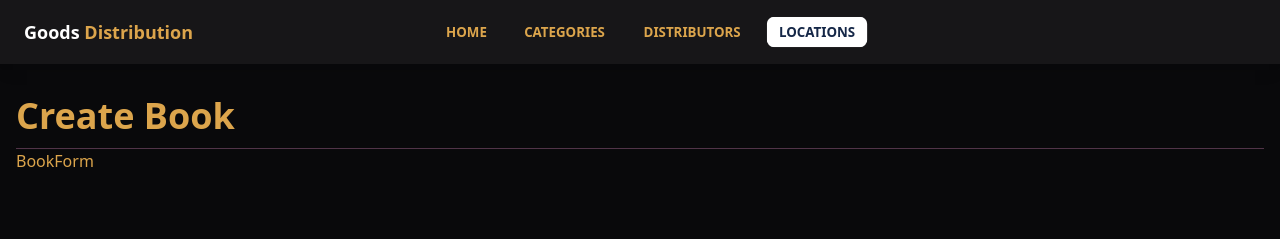
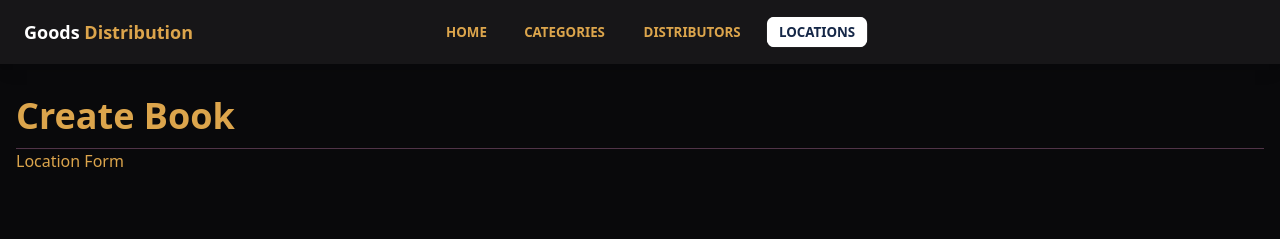
Before and after one commit to MichaelLin12/cheese-hackathon, a React (Vite) app: page /book/create in a window 1280 px wide. Shown: the top 239 px of the page. Built offline with nearby package versions, Linux system fonts and the light colour scheme; what @tailwindcss/typography would draw is missing.

Commit message:
Merge remote-tracking branch 'origin/main' into main

```diff
--- a/src/components/book/Form.jsx
+++ b/src/components/book/Form.jsx
@@ -3,7 +3,7 @@ import React from 'react'
 function BookForm() {
   return (
     <div>
-      <p>BookForm</p>
+      <p>Location Form</p>
     </div>
   )
 }
```
